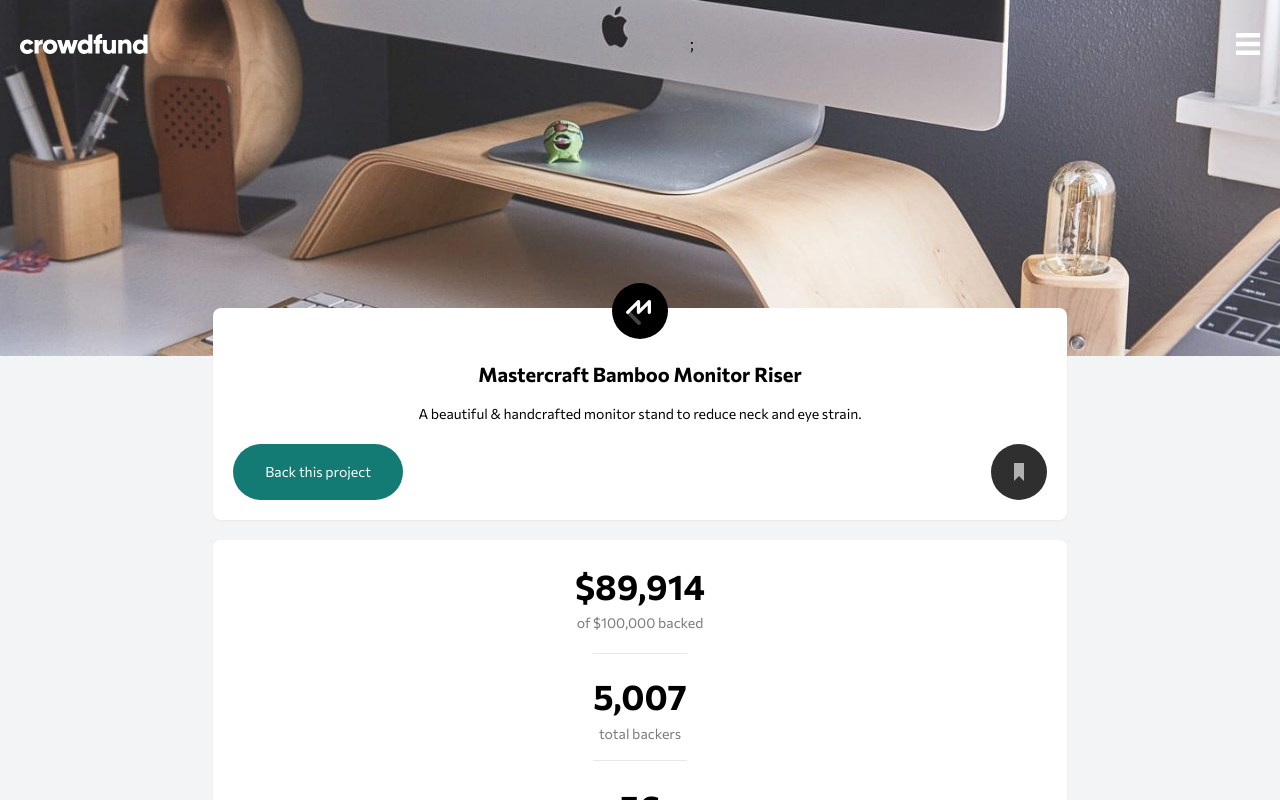
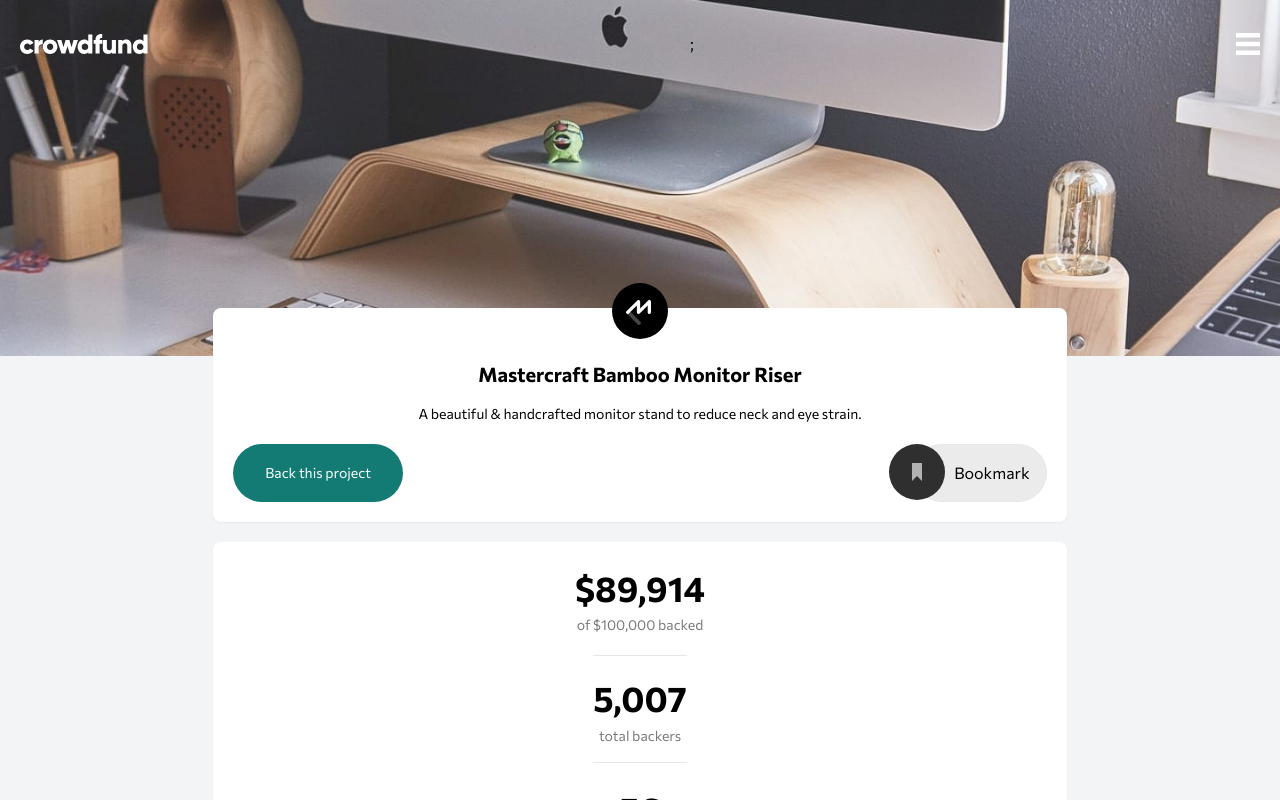
Before and after one commit to Sameermd16/Crowdfunding-product-page-HTML-CSS-JAVASCRIPT-, a React (Create React App) app in the folder crowdfunding/: page / in a window 1280 px wide. Shown: the top 800 px of the page. Built offline with nearby package versions, Linux system fonts and the light colour scheme.

Commit message:
minor changes

```diff
--- a/crowdfunding/src/components/Section1.js
+++ b/crowdfunding/src/components/Section1.js
@@ -10,8 +10,12 @@ const Section1 = () => {
     const pledgeSection = document.getElementById("pledgeSection");
     pledgeSection.style.display = "block";
     pledgeSection.style.zIndex = "999";
+  }
+  const bookmarkBtn = document.getElementById("bookmarkBtn");
+  function bookmark () {
+    bookmarkBtn.innerHTML = "Bookmarked";
+  }
 
-  }
   return (
     <>
       <section className="bg-white mx-5 px-5 py-5 -mt-12 rounded-lg relative shadow-sm lg:w-2/3 lg:mx-auto">
@@ -22,7 +26,10 @@ const Section1 = () => {
         </div>
         <div className="flex justify-between">
             <button className="btn rounded-full px-8 text-white text-sm" id='backThisProject' onClick={getPledge}>Back this project</button>
-            <img src={bookmarkIcon} alt="bookmark_icon"/>
+            <div className='flex relative'>
+              <img src={bookmarkIcon} alt="bookmark_icon" className='absolute left-4 cursor-pointer'/>
+              <button className='bookmark_btn flex items-center gap-5 border bordery-black-600 rounded-full px-10 pr-4 py-4 ml-10' type="button" id='bookmarkBtn' onClick={bookmark} >Bookmark</button>
+            </div>
         </div>
       </section>
     </>
--- a/crowdfunding/src/index.css
+++ b/crowdfunding/src/index.css
@@ -88,3 +88,9 @@ body {
   border-radius: 25px;
   cursor: pointer;
 }
+.bookmark_btn {
+  background-color: rgba(128, 128, 128, 0.156);
+}
+.bookmark_btn:hover {
+  background-color: rgba(128, 128, 128, 0.432);
+}
```
